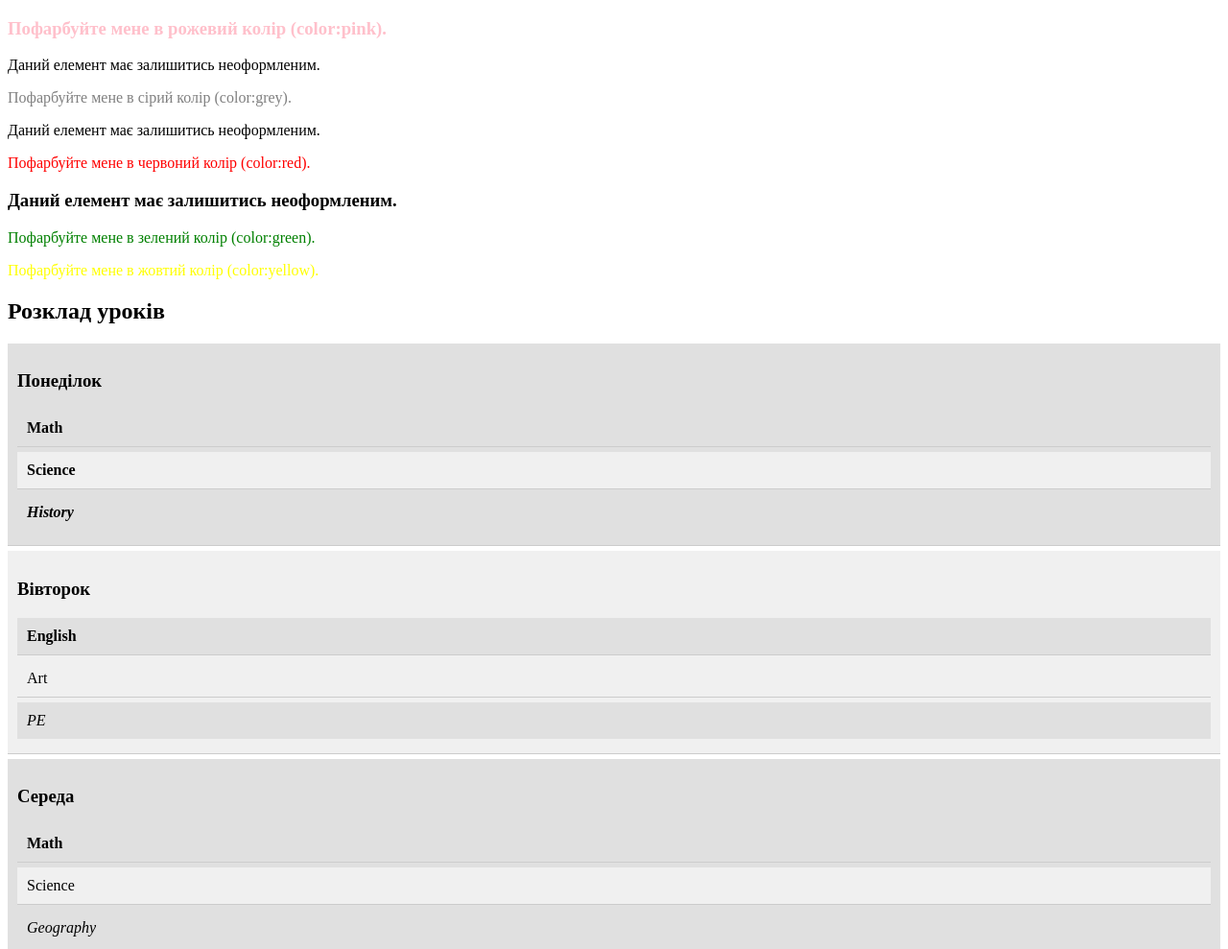
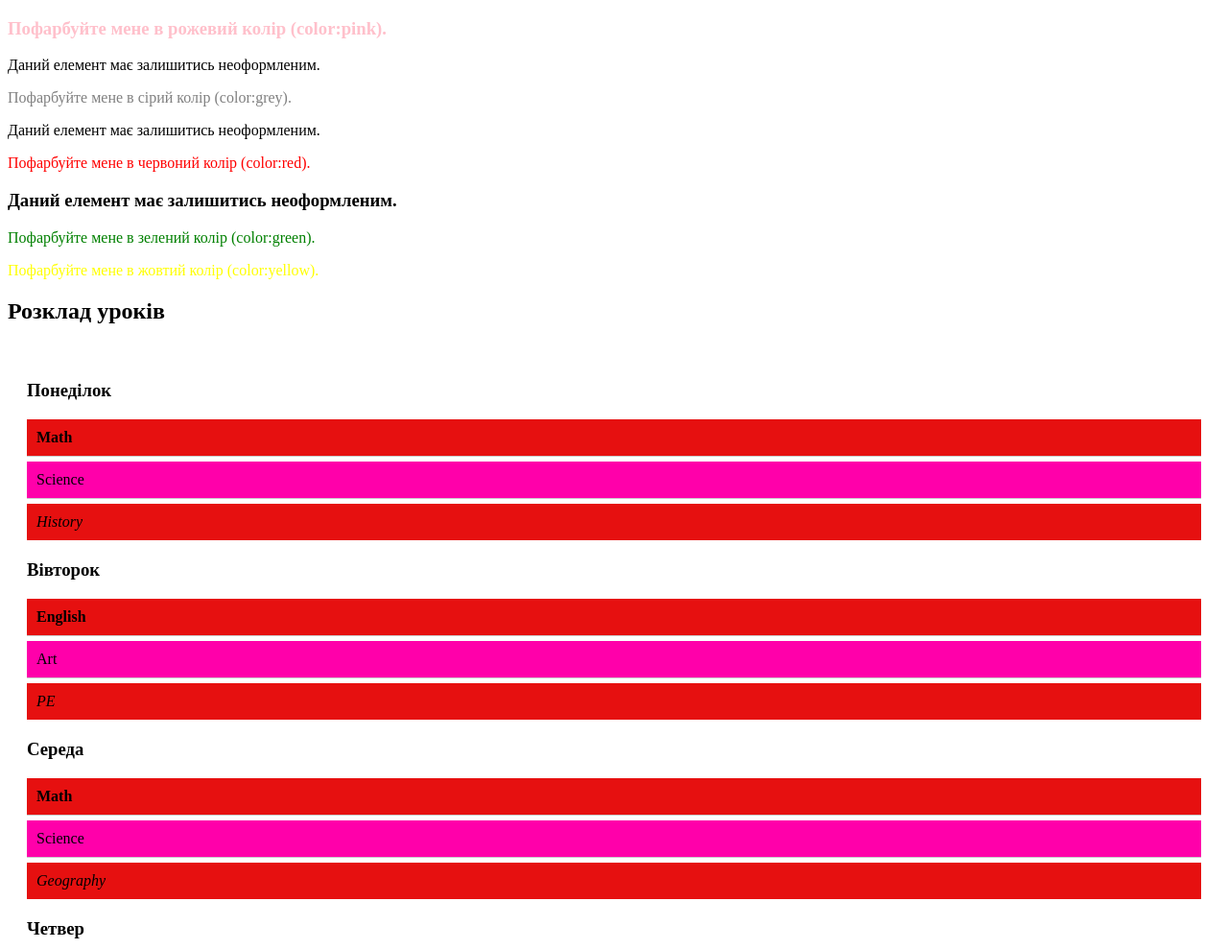
Before and after one commit to maxzhiliaev/HW-8, a plain HTML site: page index.html in a window 1280 px wide. Shown: the top 989 px of the page at 96% size. Drawn offline with Linux system fonts and the light colour scheme.

Commit message:
Update style.css

```diff
--- a/style.css
+++ b/style.css
@@ -1,4 +1,4 @@
-.text-box h3:first-of-type {
+.pink {
     color: pink;
 }
 
@@ -6,89 +6,95 @@
     color: grey;
 }
 
-.text-box div p {
+.red {
     color: red;
 }
 
-.text-box p:nth-of-type(3) {
+.green {
     color: green;
 }
 
 .yellow {
     color: yellow;
 }
-.schedule-container {
-    display: flex;
-    justify-content: space-around;
+
+.schedule {
     padding: 20px;
+    list-style-type: none;
 }
 
-ul {
+.schedule > li {
+    margin-bottom: 20px;
+}
+
+.schedule ul {
     list-style-type: none;
     padding: 0;
 }
 
-li {
+.schedule .subject {
     padding: 10px;
     margin: 5px 0;
     transition: all 0.3s ease;
 }
-.monday li {
+
+.monday .subject {
     background-color: lightblue;
 }
 
-.tuesday li {
+.tuesday .subject {
     background-color: lightgreen;
 }
 
-.wednesday li {
+.wednesday .subject {
     background-color: lightcoral;
 }
 
-.thursday li {
+.thursday .subject {
     background-color: lightgoldenrodyellow;
 }
 
-.friday li {
+.friday .subject {
     background-color: lightpink;
 }
-li:hover {
+
+.subject:hover {
     background-color: darkgray;
 }
 
-li:active {
+.subject:active {
     transform: scale(0.95);
 }
 
-li:focus {
+.subject:focus {
     outline: 2px solid blue;
     outline-offset: 2px;
 }
 
-li:visited {
+.subject:visited {
     color: purple;
 }
 
-li:target {
+.subject:target {
     border: 2px solid red;
 }
 
-li:first-child {
+.subject:first-child {
     font-weight: bold;
 }
 
-li:last-child {
+.subject:last-child {
     font-style: italic;
 }
 
-li:nth-child(even) {
-    background-color: #f0f0f0;
+.subject:nth-child(even) {
+    background-color: #ff00aa;
 }
 
-li:nth-child(odd) {
-    background-color: #e0e0e0;
+.subject:nth-child(odd) {
+    background-color: #e61010;
 }
 
-li:not(:last-child) {
+.subject:not(:last-child) {
     border-bottom: 1px solid #ccc;
 }
```
